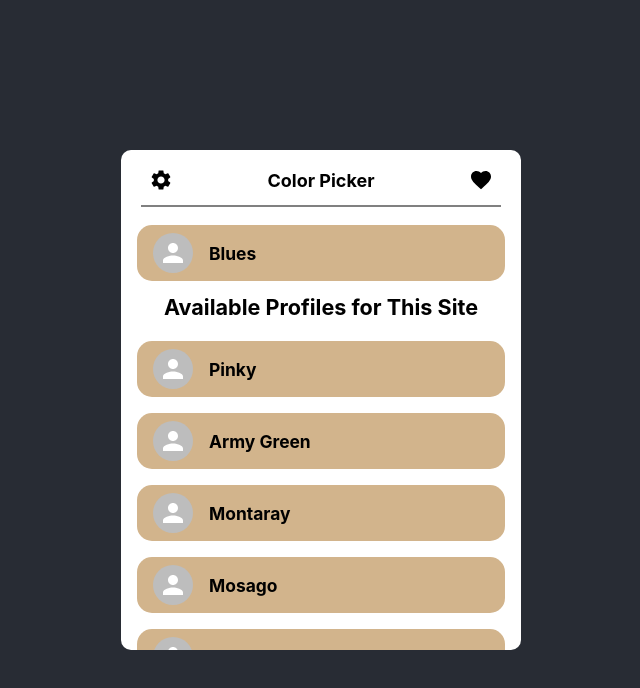
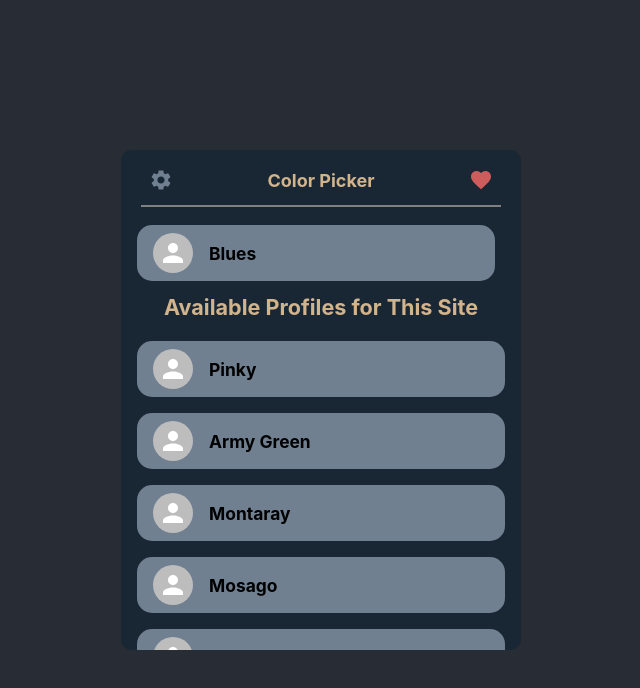
Before and after one commit to Clear1440/color-picker, a React (Create React App) app: page /settings in a window 1280 px wide. Shown: the top 688 px of the page, without its empty margins (319-959 px from the left). Built offline with nearby package versions, Linux system fonts and the light colour scheme.

Commit message:
making this a bit less of an eye soar

```diff
--- a/src/container/favoritesscreen/favorites-navbar/navbar.scss
+++ b/src/container/favoritesscreen/favorites-navbar/navbar.scss
@@ -7,12 +7,12 @@
     border-bottom: 2px solid gray;
 
     .icon {
-        color: black;
+        color: slategray;
     }
 
     h6 {
         margin: 0;
-        color: black;
+        color: tan;
         align-self: center;
         font-size: large;
     }
--- a/src/container/favoritesscreen/index.js
+++ b/src/container/favoritesscreen/index.js
@@ -38,7 +38,7 @@ const FactoritesScreen = () => {
                 { items.map((entry) =>
                 <ListItemButton key={entry.id} className="entry-wrapper">
                         <ListItem className="entry-item" >
-                            <ListItemAvatar className="profile-icon">
+                            <ListItemAvatar>
                                 <Avatar src=""/>
                             </ListItemAvatar>
                             <h6>{entry.name}</h6>
--- a/src/container/homescreen/home-navbar/index.js
+++ b/src/container/homescreen/home-navbar/index.js
@@ -10,11 +10,11 @@ const NavBar = () => {
     return (
         <div className="navbar">
             <IconButton onClick={() => navigate('settings')}>
-                <SettingsIcon className="icon"/>
+                <SettingsIcon className="cog"/>
             </IconButton>
             <h6> Color Picker </h6>
             <IconButton onClick={() => {navigate('favorites');}}>
-                <FavoriteIcon className="icon"/>
+                <FavoriteIcon className="heart"/>
             </IconButton>
         </div >
     );
--- a/src/container/homescreen/home-navbar/navbar.scss
+++ b/src/container/homescreen/home-navbar/navbar.scss
@@ -6,13 +6,16 @@
     padding-bottom: 5px;
     border-bottom: 2px solid gray;
 
-    .icon {
-        color: black;
+    .heart {
+        color: indianred;
+    }
+    .cog{
+        color: slategray;
     }
 
     h6 {
         margin: 0;
-        color: black;
+        color: tan;
         align-self: center;
         font-size: large;
     }
--- a/src/container/homescreen/index.js
+++ b/src/container/homescreen/index.js
@@ -43,7 +43,7 @@ const HomeScreen = () => {
             <NavBar/>
             <ListItemButton onClick={() => clickHandlerSelected(selectedItem.id)} className="entry-wrapper">
                     <ListItem className="entry-item selected">
-                                <ListItemAvatar className="profile-icon">
+                                <ListItemAvatar>
                             <Avatar src=""/>
                         </ListItemAvatar>
                         <h6>{selectedItem.name}</h6>
@@ -54,7 +54,7 @@ const HomeScreen = () => {
                     { items?.map((entry) =>
                     <ListItemButton key={entry.id} onClick={() => clickHandler(entry.id)} className="entry-wrapper">
                             <ListItem className="entry-item" >
-                                <ListItemAvatar className="profile-icon">
+                                <ListItemAvatar>
                                     <Avatar src=""/>
                                 </ListItemAvatar>
                                 <h6>{entry.name}</h6>
--- a/src/container/settingscreen/setting-navbar/navbar.scss
+++ b/src/container/settingscreen/setting-navbar/navbar.scss
@@ -6,13 +6,9 @@
     padding-bottom: 5px;
     border-bottom: 2px solid gray;
 
-    .icon {
-        color: black;
-    }
-
     h6 {
         margin: 0;
-        color: black;
+        color: tan;
         align-self: center;
         font-size: large;
     }
--- a/src/stylesheets/layout/page.scss
+++ b/src/stylesheets/layout/page.scss
@@ -1,17 +1,22 @@
+$cyan: rgba(100,240,255,1);
+$lavender: rgba(202,140,250,1);
+$purple: rgba(205,81,255,1);
+
+$dark-blue: rgb(25, 39, 52);
 .page {
     display: flex;
     flex-direction: column;
-    background-color: white;
     height: 500px;
     width: 400px;
     border-radius: 10px;
+    background-color: $dark-blue;
 
     ::-webkit-scrollbar {
         background-color: transparent;
         width: 10px;
     }
     ::-webkit-scrollbar-track {
-        background-color: lightgray;
+        background-color: transparent;
         border-radius: 10px;
     }
     ::-webkit-scrollbar-thumb {
@@ -20,21 +25,17 @@
         width: 5px;
     }
     ::-webkit-scrollbar-thumb:hover {
-        background-color: #1976d2;
+        background-color: tan;
         border-radius: 10px;
         width: 5px;
-    }
-
-    .selected{
-        background-color: aquamarine;
-    }
-    .profile-icon {
-        font-size: xx-small;
     }
 
     .content {
         overflow: auto;
         height: auto;
+    }
+    .selected {
+        margin-right: 10px;
     }
 
     .entry-wrapper{
@@ -43,16 +44,15 @@
         align-content: center;
         justify-content: center;
 
-        .entry-item{
+        .entry-item {
             color: black;
             display: flex;
-            background-color: tan;
             border-radius: 15px;
-            justify-content: flex-start;
-            align-content: center;
+            background: slategray;
         }
         .entry-item:hover{
-            background-color: green;
+            background: #1976d2;
+            transition: background 0.4s;
         }
 
         .entry-action-container {
@@ -60,6 +60,9 @@
             justify-content: flex-end;
             flex-grow: 1;
         }
+    }
+    .entry-wrapper:hover{
+        background-color: transparent;
     }
 
     .market-button {
@@ -71,7 +74,7 @@
     }
     h5 {
         margin: 5px 0;
-        color: black;
+        color: tan;
     }
 
 }
```
Also changed, not shown: 1 other file (tests, documents, lock files or other folders).
